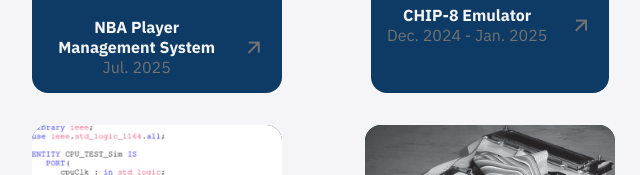
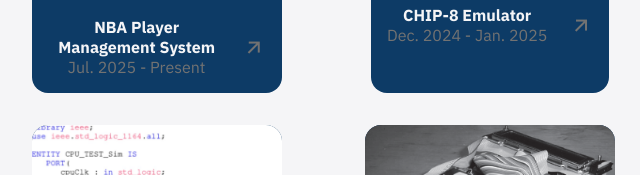
Before and after one commit to cthanges/Portfolio-Website, a plain HTML site: page index.html in a window 1280 px wide. Shown: the part 3405-3580 px from the top of the page, 150-790 px from the left. Drawn offline with nearby package versions, Linux system fonts and the light colour scheme.

Commit message:
Minor date change

```diff
--- a/index.html
+++ b/index.html
@@ -195,7 +195,7 @@
                         <div class="project__card__details">
                             <div>
                                 <h4>NBA Player Management System</h4>
-                                <p>Jul. 2025</p>
+                                <p>Jul. 2025 - Present</p>
                             </div>
                             <a href="https://github.com/cthanges/NBA-Player-Management-System" target ="_blank"><i class="ri-arrow-right-up-line"></i></a>
                         </div>
```
